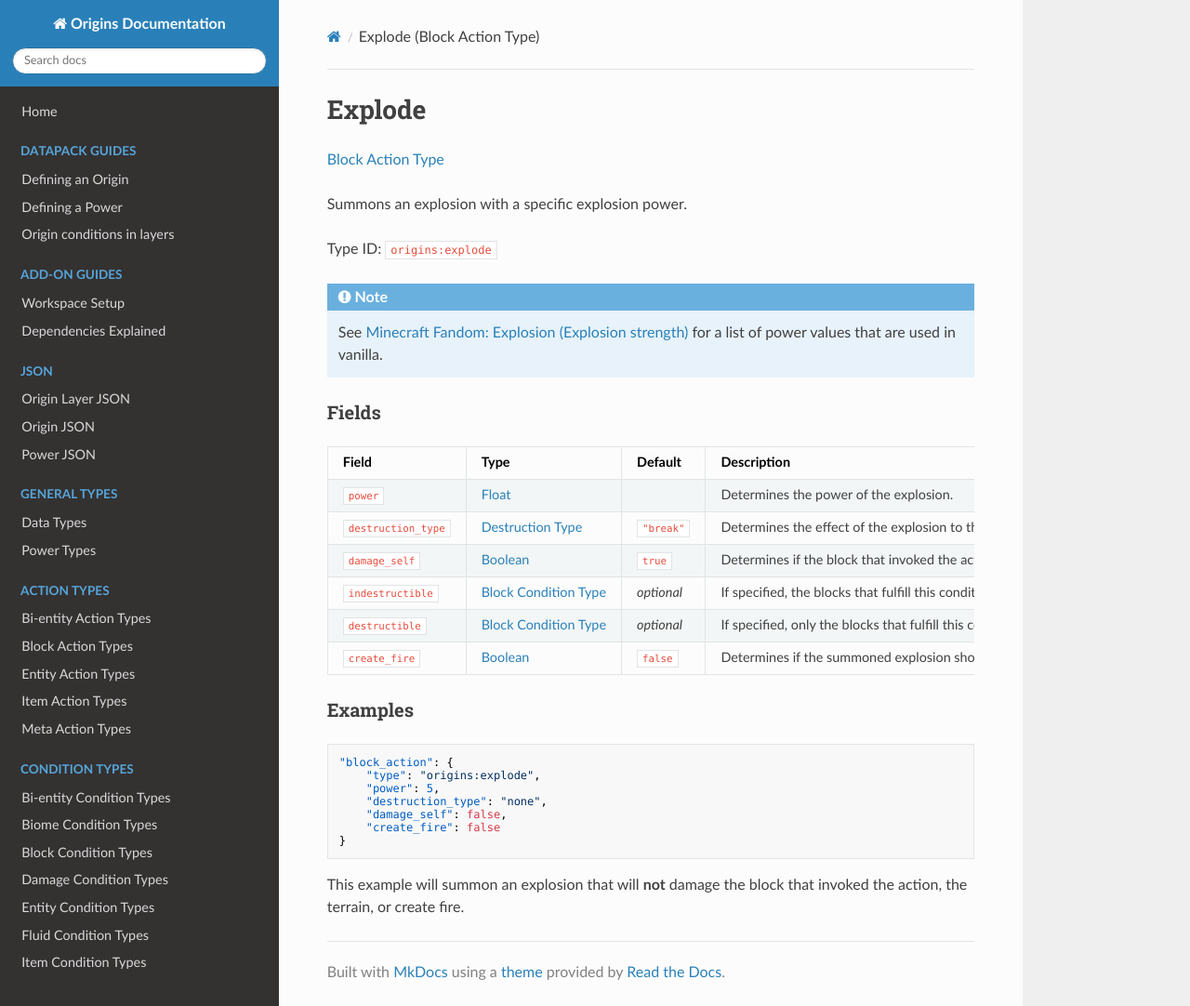
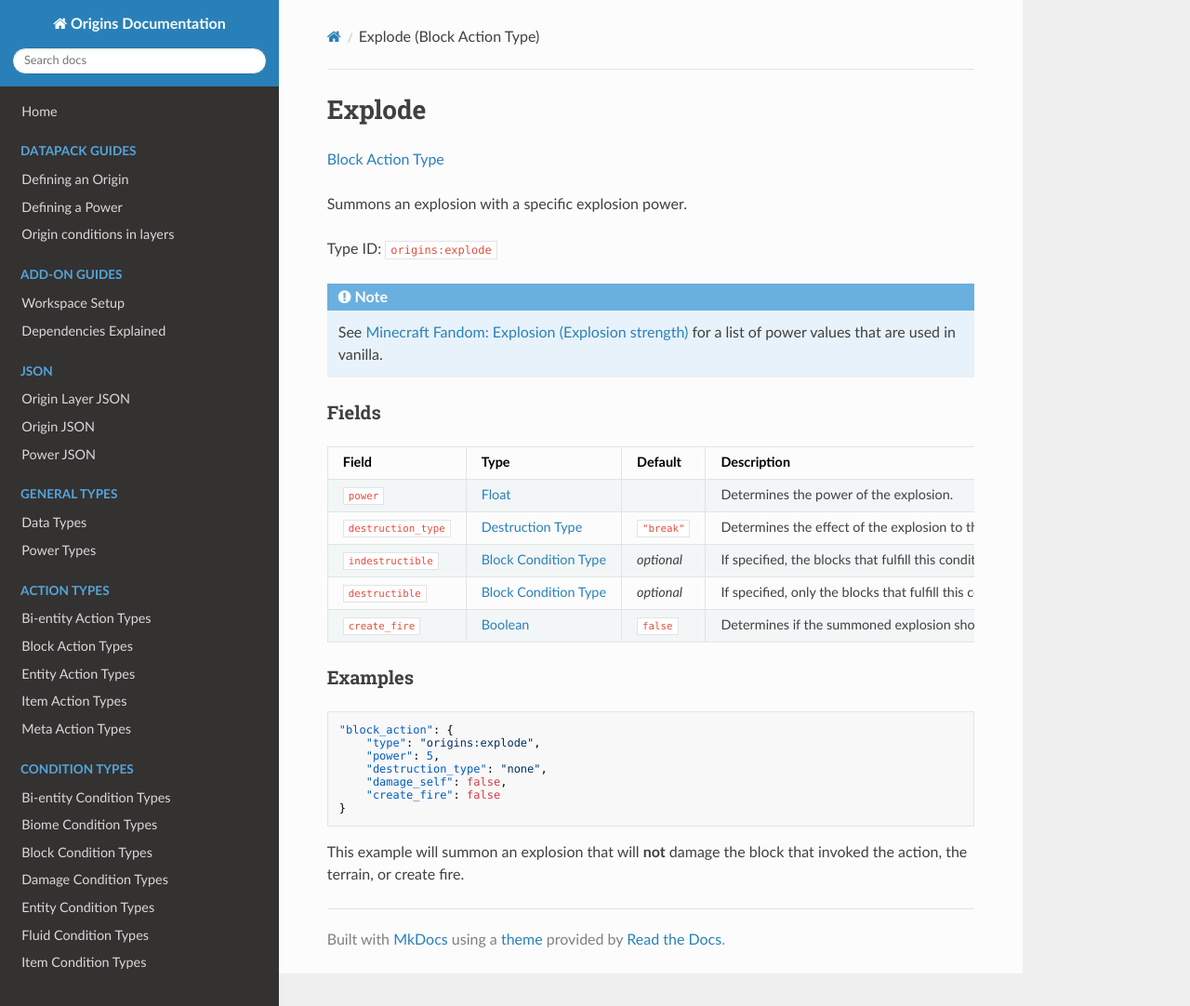
Before and after one commit to apace100/origins-docs, an MkDocs documentation site: the page built from docs/types/block_action_types/explode.md, in a window 1280 px wide and 1082 px high. Shown: the whole window at 93% size. Built offline with MkDocs 1.6.1, drawn with Linux system fonts in a browser that asks for light colours; nearby versions of some CDN libraries.

Commit message:
Updated `explode.md` (Block Action Types)
Removed `damage_self` field, as it doesn't exist

```diff
--- a/docs/types/block_action_types/explode.md
+++ b/docs/types/block_action_types/explode.md
@@ -22,7 +22,6 @@ Field | Type | Default | Description
 ------|------|---------|-------------
 `power` | [Float](../data_types/float.md) | | Determines the power of the explosion.
 `destruction_type` | [Destruction Type](../../misc/extras/destruction_types.md) | `"break"` | Determines the effect of the explosion to the terrain.
-`damage_self` | [Boolean](../data_types/boolean.md) | `true` | Determines if the block that invoked the action should take damage from the summoned explosion.
 `indestructible` | [Block Condition Type](../block_condition_types.md) | _optional_ | If specified, the blocks that fulfill this condition will not be destroyed by the summoned explosion.
 `destructible` | [Block Condition Type](../block_condition_types.md) | _optional_ | If specified, only the blocks that fulfill this condition will be destroyed by the summoned explosion.
 `create_fire` | [Boolean](../data_types/boolean.md) | `false` | Determines if the summoned explosion should create fire.
```
